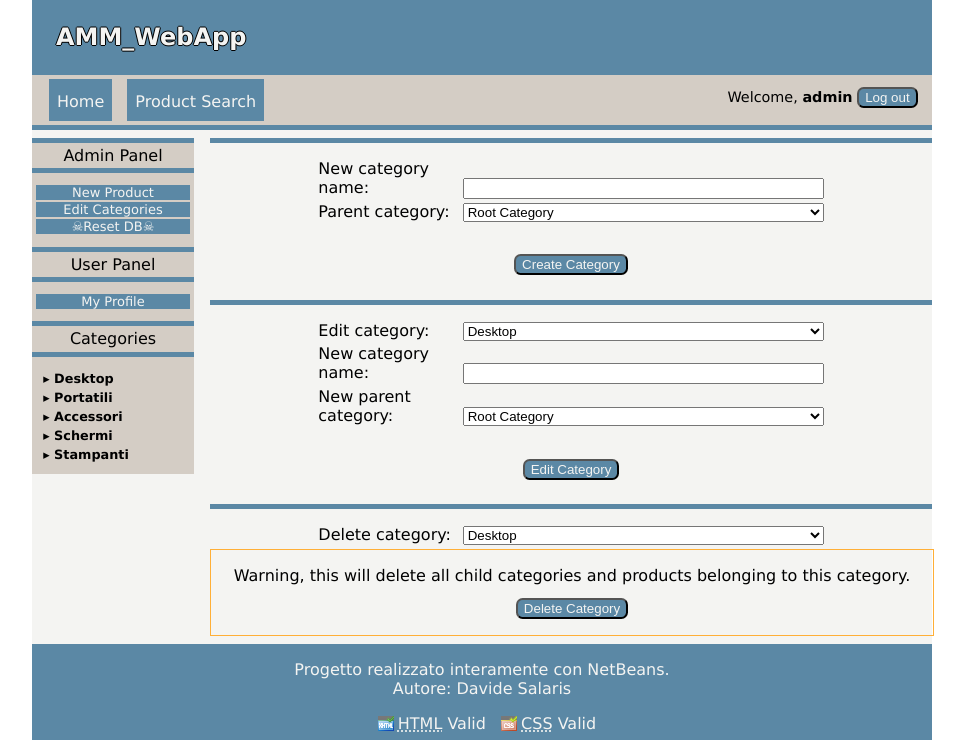
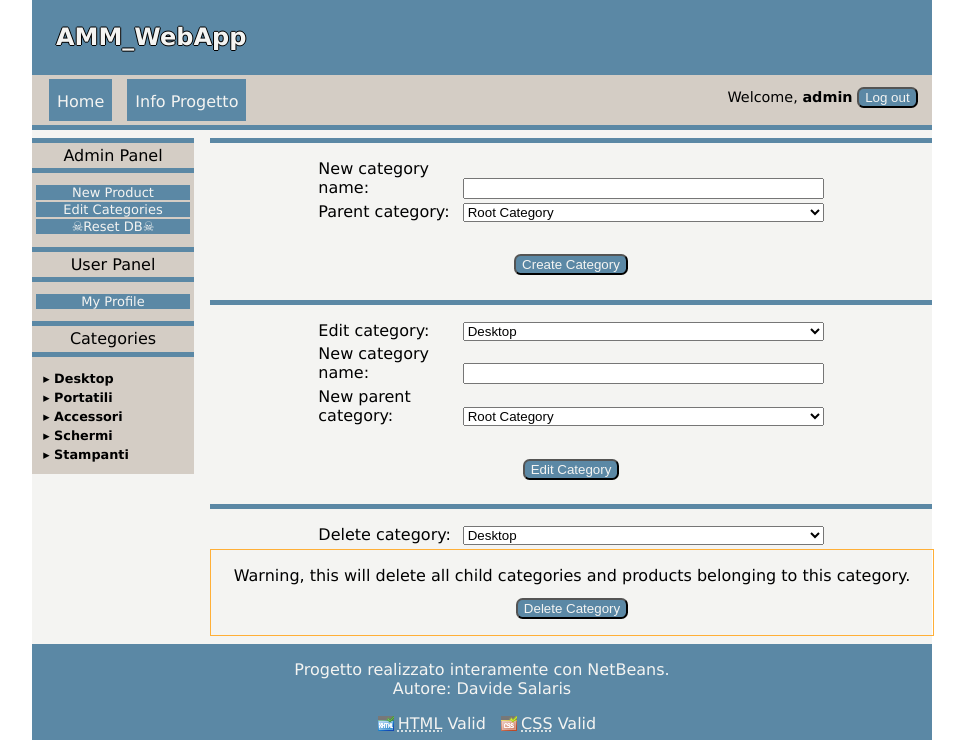
Before and after one commit to BOFH873/AMM_WebApp, a PHP site: page /AMM_WebApp/index.php?page=editcat in a window 1280 px wide. Shown: the part 26-766 px from the top of the page, without its empty margins (158-1123 px from the left). Run offline with PHP 8.4, Linux system fonts and the light colour scheme; the visitor is signed in with stand-in values (Sample User, id 1); data comes from the database, SQL or seed files in the repository.

Commit message:
Aggiornamento label link info progetto

```diff
--- a/view/default/topPanelNavFile.php
+++ b/view/default/topPanelNavFile.php
@@ -20,6 +20,6 @@
 ?>
 
 <ul id="nav-list">
-    <li class="nav-list-active"><a href="<?=$appPath?>/">Home</a></li>
-    <li class="nav-list-inactive"><a href="<?=$appPath?>/search">Product Search</a></li>
+    <li class="nav-list-active"><a href="<?=$appPath?>/home">Home</a></li>
+    <li class="nav-list-inactive"><a href="<?=$appPath?>/info">Info Progetto</a></li>
 </ul>
```
